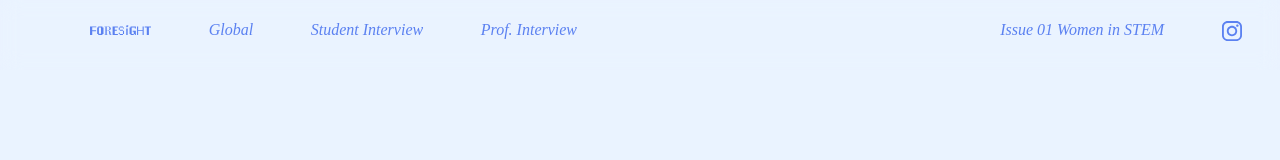
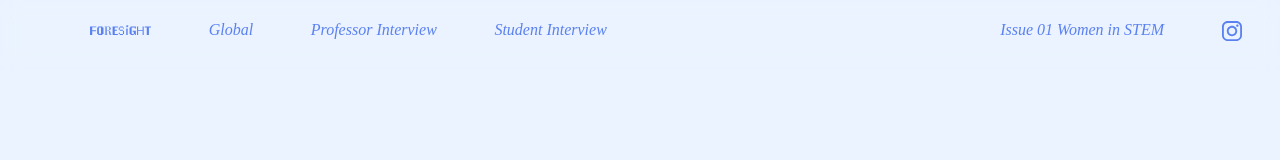
Before and after one commit to foresightmag/foresight, a React (Create React App) app: page / in a window 1280 px wide. Shown: the top 160 px of the page. Built offline with nearby package versions, Linux system fonts and the light colour scheme.

Commit message:
Insta href

```diff
--- a/src/App.js
+++ b/src/App.js
@@ -8,7 +8,7 @@ import InterviewContainer from "./components/InterviewContainer";
 import Footer from "./components/Mobile/Footer"
 
 function App() {
-  return (
+    return (
     <div className="App">
       <Nav />
       <Hero />
@@ -18,7 +18,6 @@ function App() {
       <About />
 
       <h1 className="get-to-know-the-team">Get to know the team</h1>
-
       <div className="CardContainer">
         <Card name="John Doe" />
         <Card name="John Doe" />
--- a/src/components/Nav.js
+++ b/src/components/Nav.js
@@ -13,10 +13,10 @@ export default function Nav() {
             <img className="nav-logo" src={logo} height="10px" alt="logo" />
           </a>
           <a href="#jumpToGL">Global</a>
+          <a href="#jumpToPI">Professor Interview</a>
           <a href="#jumpToSI">Student Interview</a>
-          <a href="#jumpToPI">Prof. Interview</a>
           <div className="issue-title">Issue 01 Women in STEM</div>
-          <a href="/">
+          <a href="https://instagram.com/foresightmag/" target="popup" >
             <img className="insta-icon" src={instaicon} alt="logo" />
           </a>
         </nav>
```
